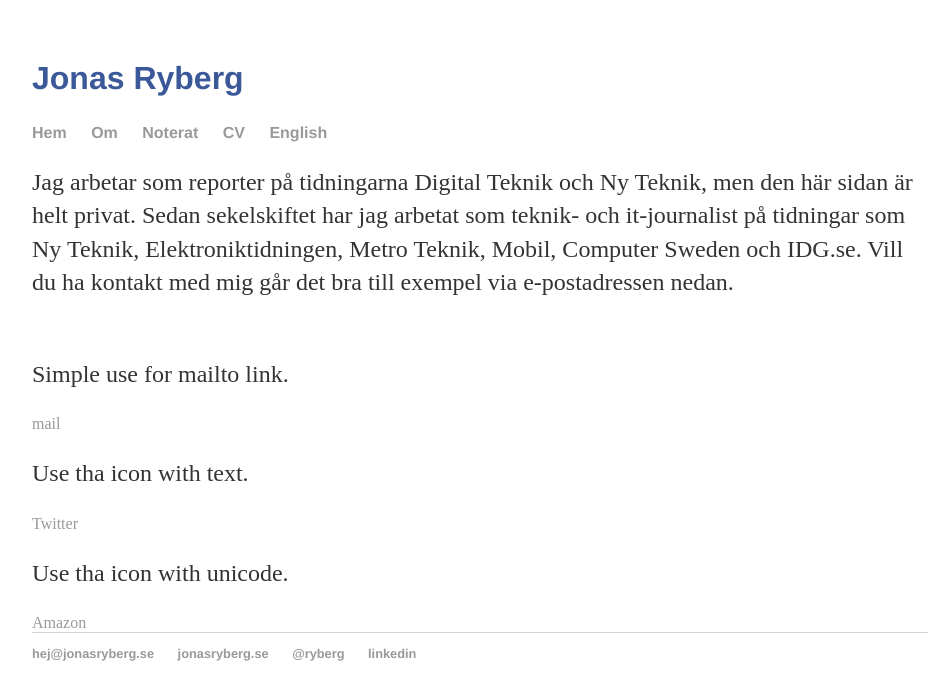
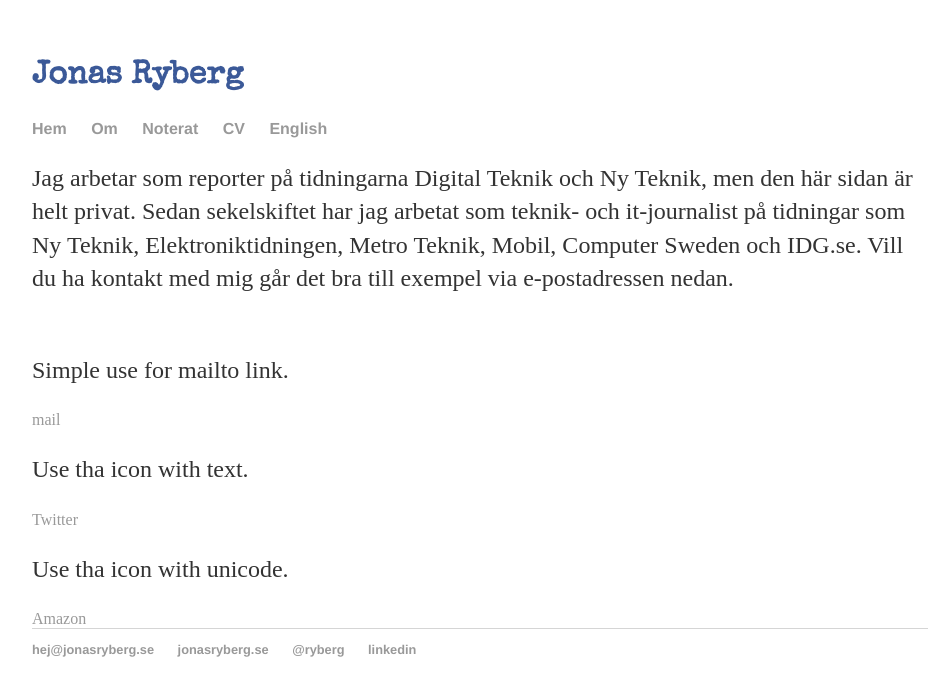
Before and after one commit to jonasryberg/test, a Jekyll site: the page index.html, which Jekyll copies as it is, in a window 1280 px wide. Shown: the top 700 px of the page, without its empty margins (160-1104 px from the left). Built offline with Jekyll 4.4.1, drawn with Linux system fonts in a browser that asks for light colours.

Commit message:
Update main.css

```diff
--- a/css/main.css
+++ b/css/main.css
@@ -25,7 +25,7 @@ h1 {
 }
 h2 {
     font-size: 2em;
-    font-family:'Fredericka the Great',cursive, 'Helvetica', 'Arial', 'Sans-Serif';
+    font-family:'Special Elite',cursive, 'Helvetica', 'Arial', 'Sans-Serif';
     color: #3b5998;
 }
 p {
```
